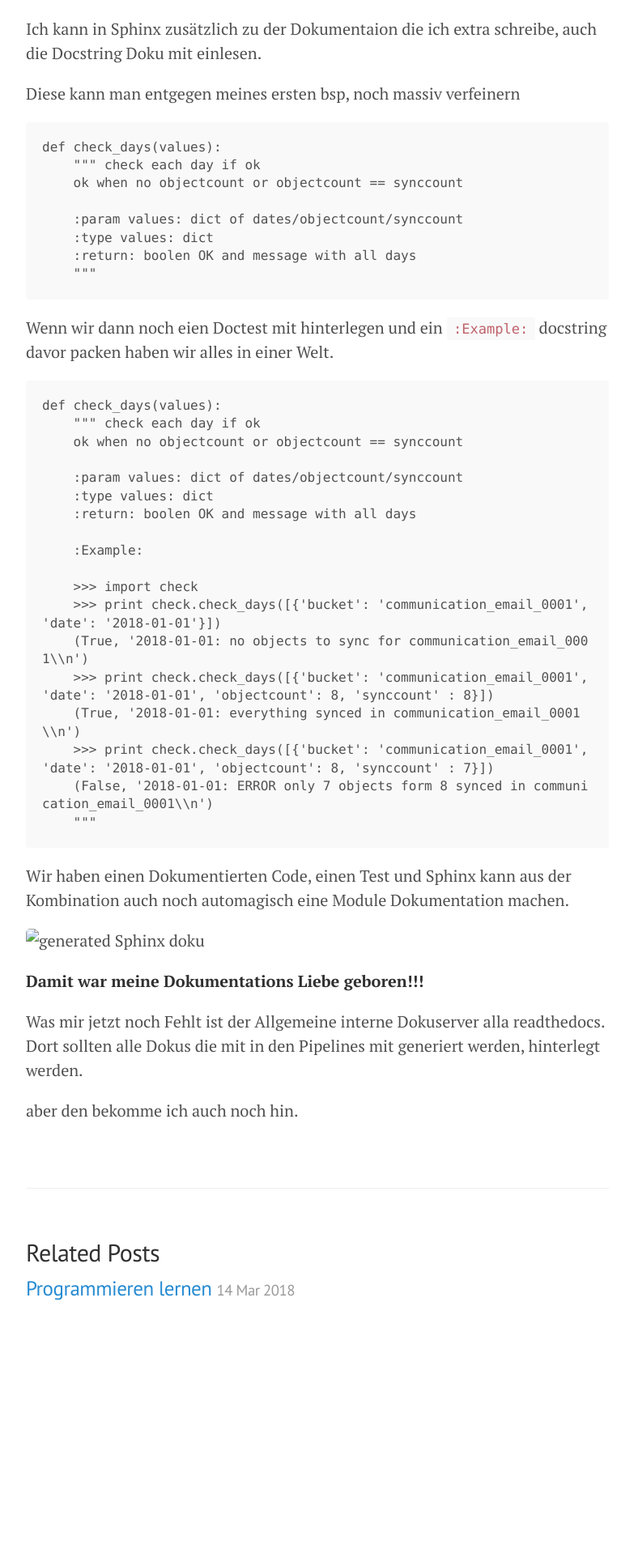
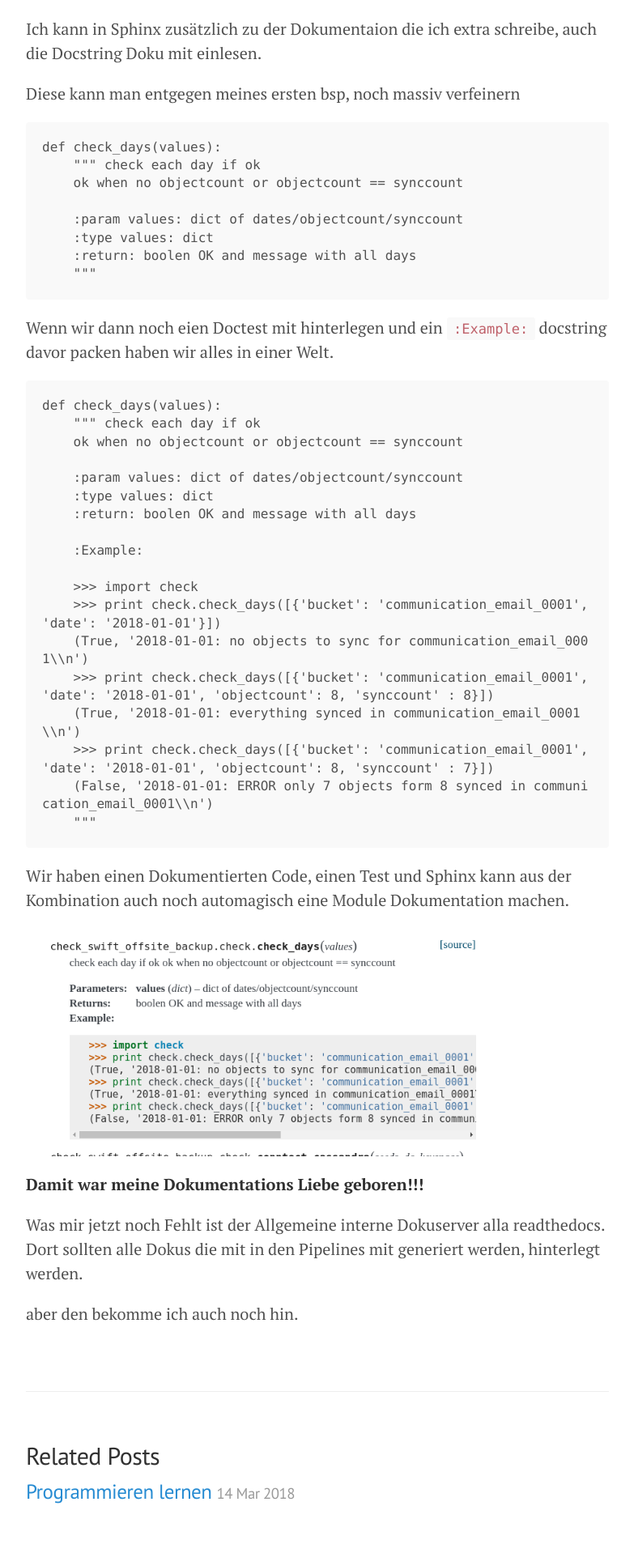
Before and after one commit to qeqar/qeqar.github.io, a Jekyll site: the page built from _posts/2018-03-20-Docstring-Doctest-Sphinx.md, in a window 1280 px wide. Shown: the part 2220-4138 px from the top of the page at 81% size, without its empty margins (248-1031 px from the left). Built offline with Jekyll 4.4.1, drawn with Linux system fonts in a browser that asks for light colours; before the commit the page ends 3887 px from its top, so only the background shows below that.

Commit message:
fix permanet blog urls

```diff
--- a/_posts/2018-03-20-Docstring-Doctest-Sphinx.md
+++ b/_posts/2018-03-20-Docstring-Doctest-Sphinx.md
@@ -114,7 +114,7 @@ def check_days(values):
 
 Wir haben einen Dokumentierten Code, einen Test und Sphinx kann aus der Kombination auch noch automagisch eine Module Dokumentation machen.
 
-<img src="images/sphinx.png" alt="generated Sphinx doku" class="inline"/>
+<img src="/images/sphinx.png" alt="generated Sphinx doku" class="inline"/>
 
 
 
--- a/index.html
+++ b/index.html
@@ -7,7 +7,7 @@ title: Home
   {% for post in paginator.posts %}
   <div class="post">
     <h1 class="post-title">
-      <a href="{{ site.baseurl }}/{{ post.url }}">
+      <a href="{{ post.url }}">
         {{ post.title }}
       </a>
     </h1>
```
